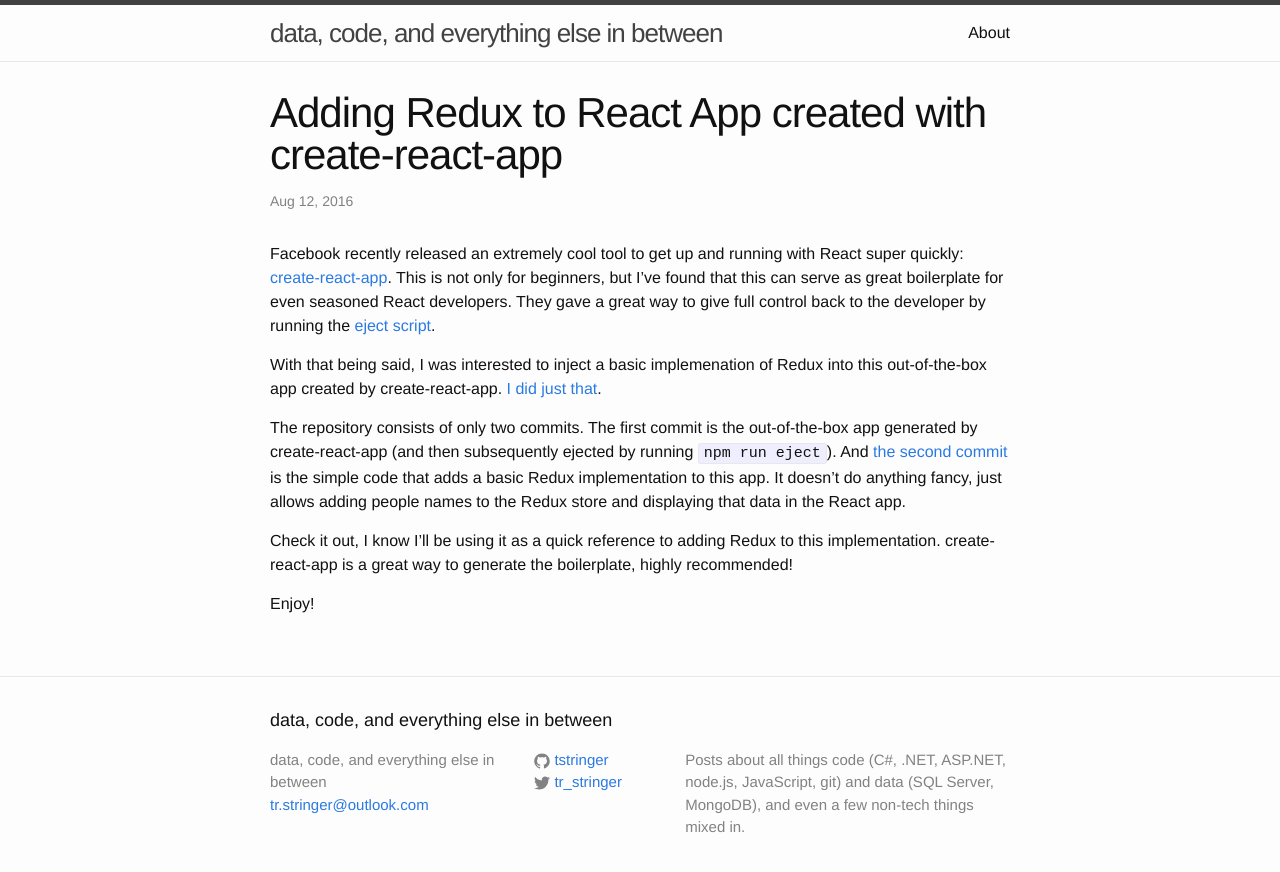
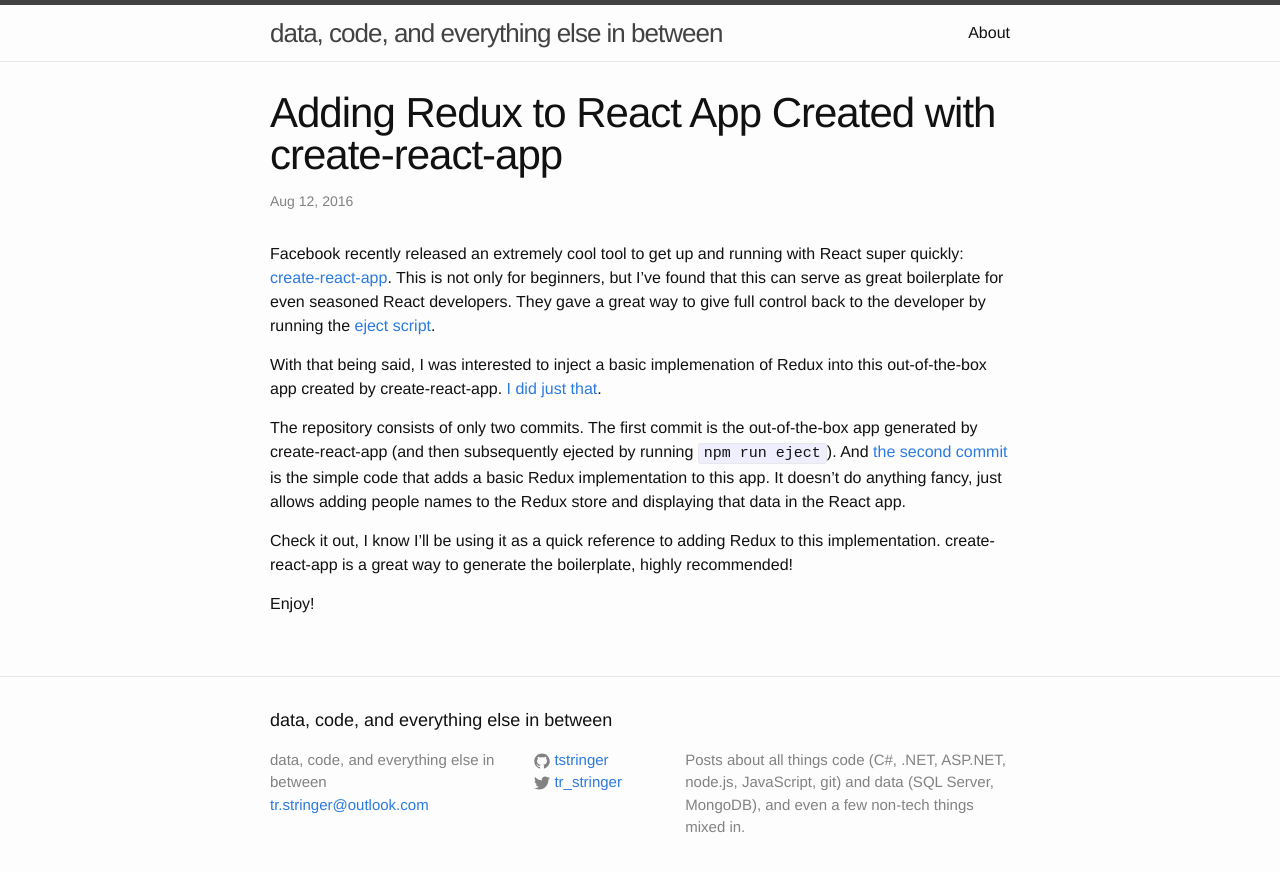
Before and after one commit to trstringer/tstringer.github.io, a Jekyll site: the page built from _posts/2016-08-12-add-redux-to-create-react-app.markdown, in a window 1280 px wide. Shown: the top 872 px of the page. Built offline with Jekyll 4.4.1, drawn with Linux system fonts in a browser that asks for light colours.

Commit message:
fix caps

```diff
--- a/_posts/2016-08-12-add-redux-to-create-react-app.markdown
+++ b/_posts/2016-08-12-add-redux-to-create-react-app.markdown
@@ -1,6 +1,6 @@
 ---
 layout: post
-title:  "Adding Redux to React App created with create-react-app"
+title:  "Adding Redux to React App Created with create-react-app"
 date:   2016-08-12 22:00
 categories: javascript reactjs react redux
 ---
```
